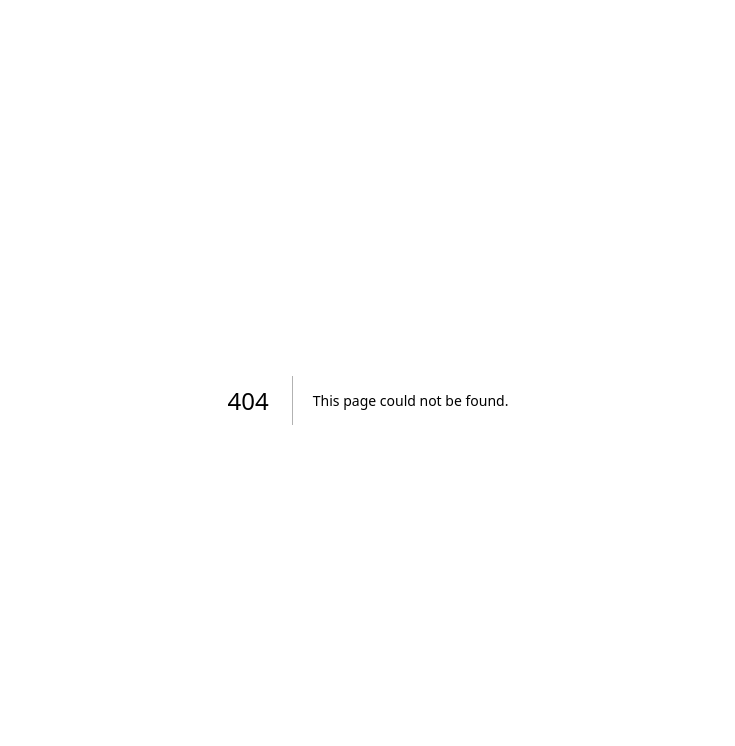
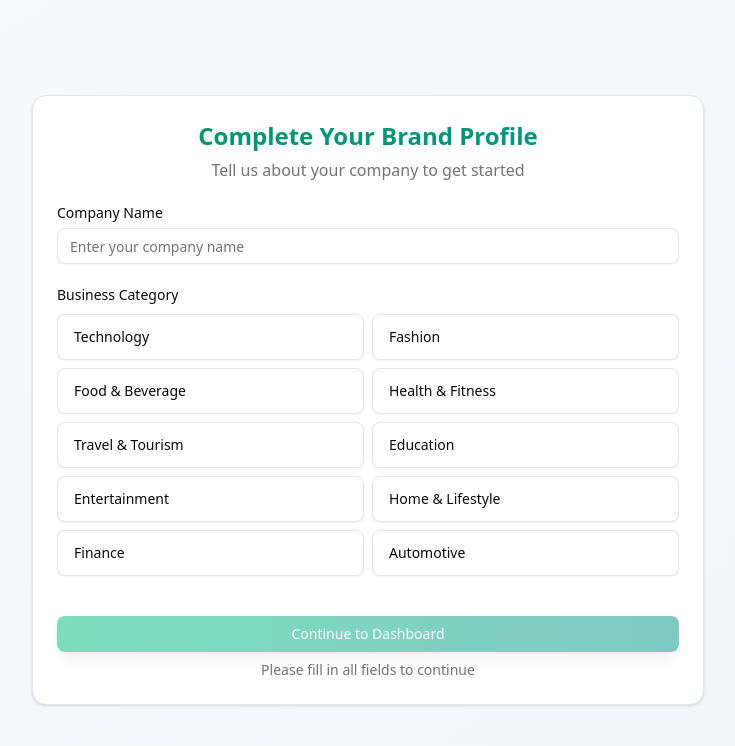
Before and after one commit to rominyadav/createcollab, a Next.js app: page /brandafterlogin in a window 1280 px wide. Before the commit this address had no page. Shown: the top 746 px of the page, without its empty margins (272-1007 px from the left). Built offline with nearby package versions, Linux system fonts and the light colour scheme.

Commit message:
feat: Added brand onboarding component with category and subcategory of brand industry/type/niche

```diff
--- /dev/null
+++ b/src/app/brandafterlogin/page.tsx
@@ -0,0 +1,5 @@
+import BrandOnboarding from "@/components/brand/brand-onboarding";
+
+export default function BrandAfterLoginPage() {
+  return <BrandOnboarding />;
+}
--- /dev/null
+++ b/src/components/brand/brand-onboarding.tsx
@@ -0,0 +1,164 @@
+"use client";
+
+import { useRouter } from "next/navigation";
+import { useState } from "react";
+
+import categoryData from "@/components/mock-data/category-mockdata.json";
+import { Badge } from "@/components/ui/badge";
+import { Button } from "@/components/ui/button";
+import { Card, CardContent, CardHeader, CardTitle } from "@/components/ui/card";
+import { Input } from "@/components/ui/input";
+import { Label } from "@/components/ui/label";
+
+interface BrandOnboardingProps {
+  onComplete?: (data: BrandOnboardingData) => void;
+}
+
+interface BrandOnboardingData {
+  companyName: string;
+  category: string;
+  subcategories: string[];
+}
+
+export default function BrandOnboarding({ onComplete }: BrandOnboardingProps) {
+  const router = useRouter();
+  const [formData, setFormData] = useState<BrandOnboardingData>({
+    companyName: "",
+    category: "",
+    subcategories: [],
+  });
+
+  const categories = Object.keys(categoryData);
+  const subcategories = formData.category
+    ? categoryData[formData.category as keyof typeof categoryData]
+    : [];
+
+  const handleCategorySelect = (category: string) => {
+    setFormData((prev) => ({
+      ...prev,
+      category,
+      subcategories: [], // Reset subcategories when category changes
+    }));
+  };
+
+  const handleSubcategoryToggle = (subcategory: string) => {
+    setFormData((prev) => ({
+      ...prev,
+      subcategories: prev.subcategories.includes(subcategory)
+        ? prev.subcategories.filter((s) => s !== subcategory)
+        : [...prev.subcategories, subcategory],
+    }));
+  };
+
+  const handleSubmit = (e: React.FormEvent) => {
+    e.preventDefault();
+    if (
+      formData.companyName &&
+      formData.category &&
+      formData.subcategories.length > 0
+    ) {
+      onComplete?.(formData);
+      // For now, redirect to brands page - in real app, this would redirect to the specific brand dashboard
+      router.push("/brands");
+    }
+  };
+
+  const isFormValid =
+    formData.companyName &&
+    formData.category &&
+    formData.subcategories.length > 0;
+
+  return (
+    <div className="flex min-h-screen items-center justify-center bg-gradient-to-br from-slate-50 to-slate-100 p-4">
+      <Card className="w-full max-w-2xl">
+        <CardHeader className="text-center">
+          <CardTitle className="bg-gradient-to-r from-emerald-600 to-teal-600 bg-clip-text text-2xl font-bold text-transparent">
+            Complete Your Brand Profile
+          </CardTitle>
+          <p className="text-muted-foreground">
+            Tell us about your company to get started
+          </p>
+        </CardHeader>
+        <CardContent>
+          <form onSubmit={handleSubmit} className="space-y-6">
+            {/* Company Name */}
+            <div className="space-y-2">
+              <Label htmlFor="companyName">Company Name</Label>
+              <Input
+                id="companyName"
+                placeholder="Enter your company name"
+                value={formData.companyName}
+                onChange={(e) =>
+                  setFormData((prev) => ({
+                    ...prev,
+                    companyName: e.target.value,
+                  }))
+                }
+                required
+              />
+            </div>
+
+            {/* Category Selection */}
+            <div className="space-y-3">
+              <Label>Business Category</Label>
+              <div className="grid grid-cols-2 gap-2">
+                {categories.map((category) => (
+                  <Button
+                    key={category}
+                    type="button"
+                    variant={
+                      formData.category === category ? "default" : "outline"
+                    }
+                    className="h-auto justify-start py-3"
+                    onClick={() => handleCategorySelect(category)}
+                  >
+                    {category}
+                  </Button>
+                ))}
+              </div>
+            </div>
+
+            {/* Subcategory Selection */}
+            {formData.category && (
+              <div className="space-y-3">
+                <Label>Select Subcategories (Choose multiple)</Label>
+                <div className="flex max-h-48 flex-wrap gap-2 overflow-y-auto rounded-md border p-2">
+                  {subcategories.map((subcategory) => (
+                    <Badge
+                      key={subcategory}
+                      variant={
+                        formData.subcategories.includes(subcategory)
+                          ? "default"
+                          : "outline"
+                      }
+                      className="cursor-pointer transition-all duration-200 select-none hover:border-emerald-300 hover:bg-emerald-100"
+                      onClick={() => handleSubcategoryToggle(subcategory)}
+                    >
+                      {subcategory}
+                    </Badge>
+                  ))}
+                </div>
+                {formData.subcategories.length > 0 && (
+                  <p className="text-muted-foreground text-sm">
+                    Selected: {formData.subcategories.length} subcategories
+                  </p>
+                )}
+              </div>
+            )}
+
+            <div className="pt-4">
+              <Button type="submit" className="w-full" disabled={!isFormValid}>
+                Continue to Dashboard
+              </Button>
+              {!isFormValid && (
+                <p className="text-muted-foreground mt-2 text-center text-sm">
+                  Please fill in all fields to continue
+                </p>
+              )}
+            </div>
+          </form>
+        </CardContent>
+      </Card>
+    </div>
+  );
+}
--- /dev/null
+++ b/src/components/mock-data/category-mockdata.json
@@ -0,0 +1,122 @@
+{
+  "Technology": [
+    "Software Development",
+    "Mobile Apps",
+    "Web Development",
+    "AI & Machine Learning",
+    "Cybersecurity",
+    "Cloud Computing",
+    "IoT Devices",
+    "Gaming",
+    "Tech Reviews",
+    "Hardware"
+  ],
+  "Fashion": [
+    "Clothing",
+    "Accessories",
+    "Footwear",
+    "Jewelry",
+    "Beauty & Cosmetics",
+    "Skincare",
+    "Hair Care",
+    "Luxury Fashion",
+    "Sustainable Fashion",
+    "Street Style"
+  ],
+  "Food & Beverage": [
+    "Restaurants",
+    "Food Delivery",
+    "Cooking",
+    "Baking",
+    "Beverages",
+    "Healthy Eating",
+    "Vegan/Vegetarian",
+    "Local Cuisine",
+    "Food Reviews",
+    "Catering"
+  ],
+  "Health & Fitness": [
+    "Gym & Fitness",
+    "Yoga",
+    "Nutrition",
+    "Mental Health",
+    "Sports",
+    "Wellness",
+    "Medical Services",
+    "Supplements",
+    "Personal Training",
+    "Meditation"
+  ],
+  "Travel & Tourism": [
+    "Hotels",
+    "Airlines",
+    "Adventure Travel",
+    "Cultural Tourism",
+    "Travel Gear",
+    "Local Experiences",
+    "Travel Planning",
+    "Photography",
+    "Budget Travel",
+    "Luxury Travel"
+  ],
+  "Education": [
+    "Online Courses",
+    "Language Learning",
+    "Skill Development",
+    "Academic Tutoring",
+    "Professional Training",
+    "Educational Technology",
+    "Books & Literature",
+    "Research",
+    "Certification Programs",
+    "Study Abroad"
+  ],
+  "Entertainment": [
+    "Movies & TV",
+    "Music",
+    "Gaming",
+    "Comedy",
+    "Events",
+    "Streaming Services",
+    "Podcasts",
+    "Live Performances",
+    "Celebrity Culture",
+    "Pop Culture"
+  ],
+  "Home & Lifestyle": [
+    "Home Decor",
+    "Furniture",
+    "Gardening",
+    "DIY Projects",
+    "Interior Design",
+    "Kitchen & Appliances",
+    "Organization",
+    "Real Estate",
+    "Home Security",
+    "Cleaning Products"
+  ],
+  "Finance": [
+    "Banking",
+    "Investment",
+    "Insurance",
+    "Cryptocurrency",
+    "Personal Finance",
+    "Business Loans",
+    "Financial Planning",
+    "Tax Services",
+    "Credit Cards",
+    "Fintech"
+  ],
+  "Automotive": [
+    "Car Reviews",
+    "Electric Vehicles",
+    "Car Accessories",
+    "Motorcycles",
+    "Car Maintenance",
+    "Auto Insurance",
+    "Car Dealerships",
+    "Racing",
+    "Car Modifications",
+    "Public Transportation"
+  ]
+}
```
Also changed, not shown: 1 other file (tests, documents, lock files or other folders).
